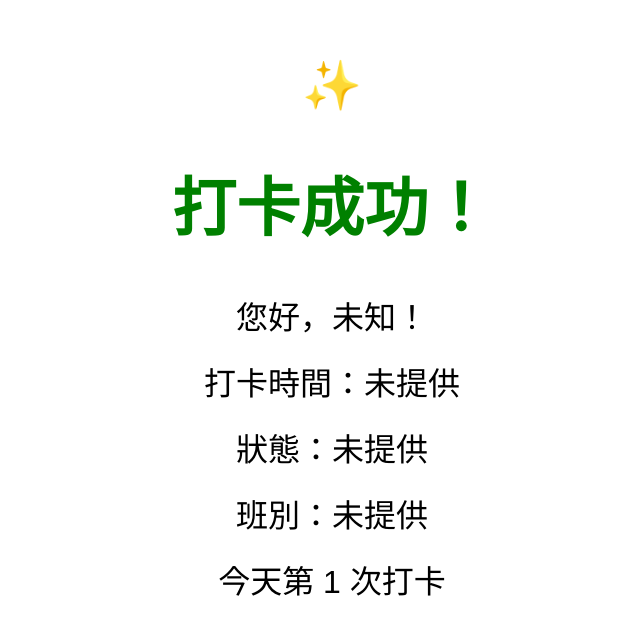
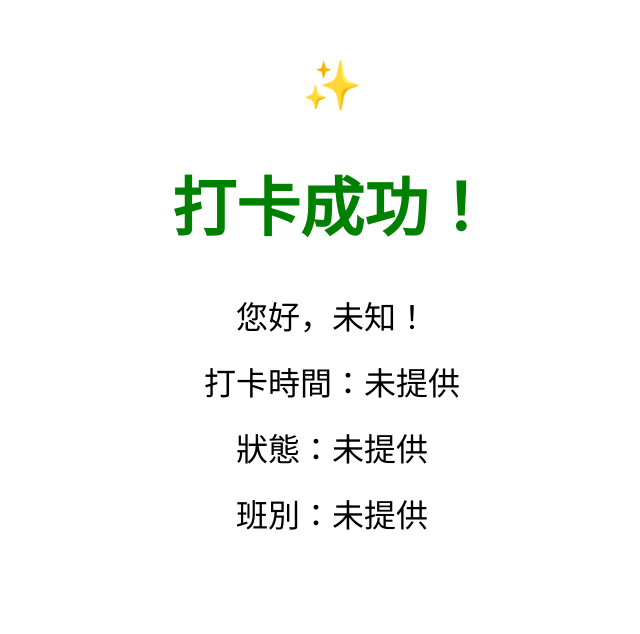
Before and after one commit to 6ppongi-hr/112233, a plain HTML site: page index.html in a window 1280 px wide. Shown: the whole page, without its empty margins (308-948 px from the left). Drawn offline with Linux system fonts and the light colour scheme.

Commit message:
Update index.html

```diff
--- a/index.html
+++ b/index.html
@@ -34,16 +34,15 @@
     <div class="info" id="name"></div>
     <div class="info" id="time"></div>
     <div class="info" id="status"></div>
-    <div class="info" id="classType"></div>
     <div class="info" id="count"></div>
+    <div class="info" id="class"></div>
 
     <script>
       const params = new URLSearchParams(window.location.search);
       document.getElementById("name").innerText = "您好，" + (params.get("name") || "未知") + "！";
       document.getElementById("time").innerText = "打卡時間：" + (params.get("time") || "未提供");
       document.getElementById("status").innerText = "狀態：" + (params.get("status") || "未提供");
-      document.getElementById("classType").innerText = "班別：" + (params.get("class") || "未提供");
-      document.getElementById("count").innerText = "今天第 " + (params.get("count") || "1") + " 次打卡";
+      document.getElementById("class").innerText = "班別：" + (params.get("class") || "未提供");
     </script>
   </body>
 </html>
```
